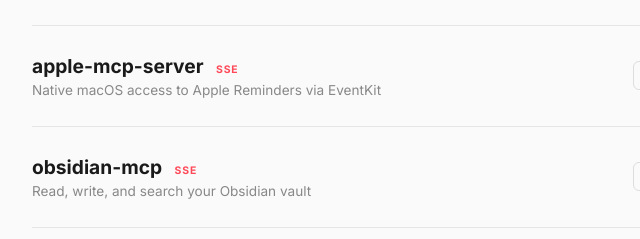
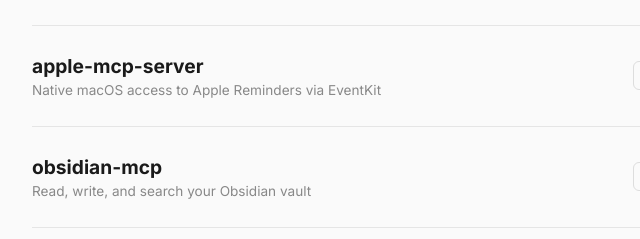
Before and after one commit to madebydia/makemcp.dev, a plain HTML site: page index.html in a window 1280 px wide. Shown: the part 634-873 px from the top of the page, 232-872 px from the left. Drawn offline with Linux system fonts and the light colour scheme.

Commit message:
Remove SSE badges (all servers support both transports)

```diff
--- a/index.html
+++ b/index.html
@@ -228,7 +228,7 @@
 
     <div class="server">
       <div class="server-info">
-        <h2>apple-mcp-server <span class="badge">SSE</span></h2>
+        <h2>apple-mcp-server</h2>
         <p>Native macOS access to Apple Reminders via EventKit</p>
       </div>
       <div class="server-links">
@@ -239,7 +239,7 @@
 
     <div class="server">
       <div class="server-info">
-        <h2>obsidian-mcp <span class="badge">SSE</span></h2>
+        <h2>obsidian-mcp</h2>
         <p>Read, write, and search your Obsidian vault</p>
       </div>
       <div class="server-links">
```
